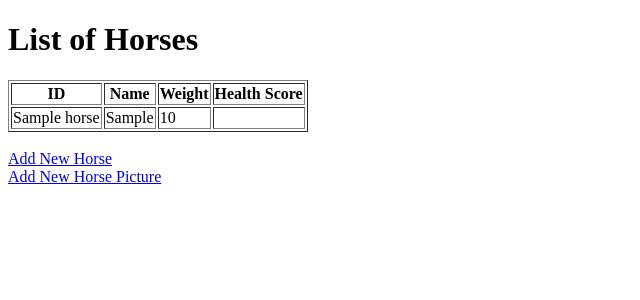
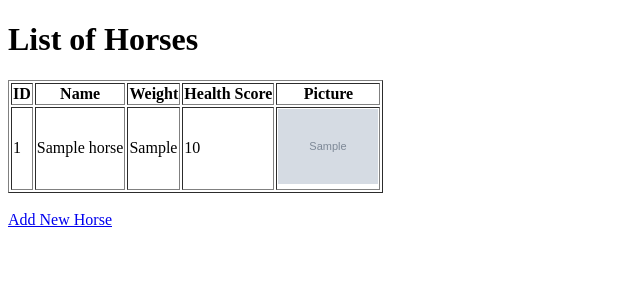
Before and after one commit to DuarteChen/iEquus_FlaskServer, a Flask app: page /horses in a window 1280 px wide. Shown: the top 300 px of the page, without its empty margins (0-640 px from the left). Run offline with Flask 3, Linux system fonts and the light colour scheme; tables that the repository leaves empty or names only in its code hold one stand-in row (values such as "Sample post"); grey boxes marked "Sample" are stand-in pictures; some libraries are stand-ins or nearby versions.

Commit message:
Flask server with web interface working. Only adds horses and lists them.

```diff
--- a/app.py
+++ b/app.py
@@ -1,3 +1,4 @@
+import os
 from flask import Flask, render_template, request, redirect, url_for, jsonify
 from flask_mysqldb import MySQL
 from datetime import datetime
@@ -26,23 +27,23 @@ def allowed_file(filename):
 @app.route('/horses')
 def get_horses():
     cursor = mysql.connection.cursor()
-    cursor.execute('''SELECT * FROM horses''')
+
+    cursor.execute('SELECT h.id, h.name, h.weight, h.health_score, hp.picture_name FROM horses h LEFT JOIN horse_pictures hp ON h.id = hp.horse_id')
     horses = cursor.fetchall()
     cursor.close()
 
     return render_template('horses.html', horses=horses)
 
 
-
 @app.route('/add_horse', methods=['GET', 'POST'])
 def add_horse():
     if request.method == 'POST':
-        # Get form data
+        #os campos do formulário
         name = request.form['name']
         weight = request.form['weight']
         health_score = request.form['health_score']
-        """
-        # Handle picture upload
+
+
         if 'picture' not in request.files:
             return 'No file part'
 
@@ -53,27 +54,23 @@ def add_horse():
             picture_name = filename
             date_taken = datetime.now().strftime('%Y-%m-%d %H:%M:%S')
 
-            # Save the file to the uploads folder
+
             file.save(os.path.join(app.config['UPLOAD_FOLDER'], filename))
+
+
 
             cursor = mysql.connection.cursor()
 
+            cursor.execute('INSERT INTO horses (name, weight, health_score) VALUES (%s, %s, %s)', (name, weight, health_score))
+
+            horse_id = cursor.lastrowid
 
 
-            # Insert the picture information into the 'horse_pictures' table
-            cursor.execute('''INSERT INTO horse_pictures (horse_id, picture_name, date_taken)
-                              VALUES (%s, %s, %s)''', (horse_id, picture_name, date_taken))
-"""
-            # Insert horse data into the 'horses' table
-        cursor.execute('''INSERT INTO horses (name, weight, health_score)
-                            VALUES (%s, %s, %s)''', (name, weight, health_score))
-        horse_id = cursor.lastrowid  # Get the ID of the newly inserted horse
+            cursor.execute('INSERT INTO horse_pictures (horse_id, picture_name, date_taken) VALUES (%s, %s, %s)', (horse_id, picture_name, date_taken))
 
-        # Commit the changes and close the cursor
         mysql.connection.commit()
         cursor.close()
 
-        # Redirect to the list of horses
         return redirect(url_for('get_horses'))
 
     return render_template('add_horse.html')
--- a/templates/horses.html
+++ b/templates/horses.html
@@ -13,6 +13,7 @@
             <th>Name</th>
             <th>Weight</th>
             <th>Health Score</th>
+            <th>Picture</th>
         </tr>
         {% for horse in horses %}
         <tr>
@@ -20,11 +21,17 @@
             <td>{{ horse[1] }}</td>
             <td>{{ horse[2] }}</td>
             <td>{{ horse[3] }}</td>
+            <td>
+                {% if horse[4] %}
+                    <img src="{{ url_for('static', filename='horses_pictures/' ~ horse[4]) }}" alt="Picture of {{ horse[1] }}" width="100">
+                {% else %}
+                    No picture available
+                {% endif %}
+            </td>
         </tr>
         {% endfor %}
     </table>
     <br>
     <a href="/add_horse">Add New Horse</a><br>
-    <a href="/add_horse_picture">Add New Horse Picture</a>
 </body>
 </html>
```
Also changed, not shown: static/horses_pictures/R.jpeg (added).
